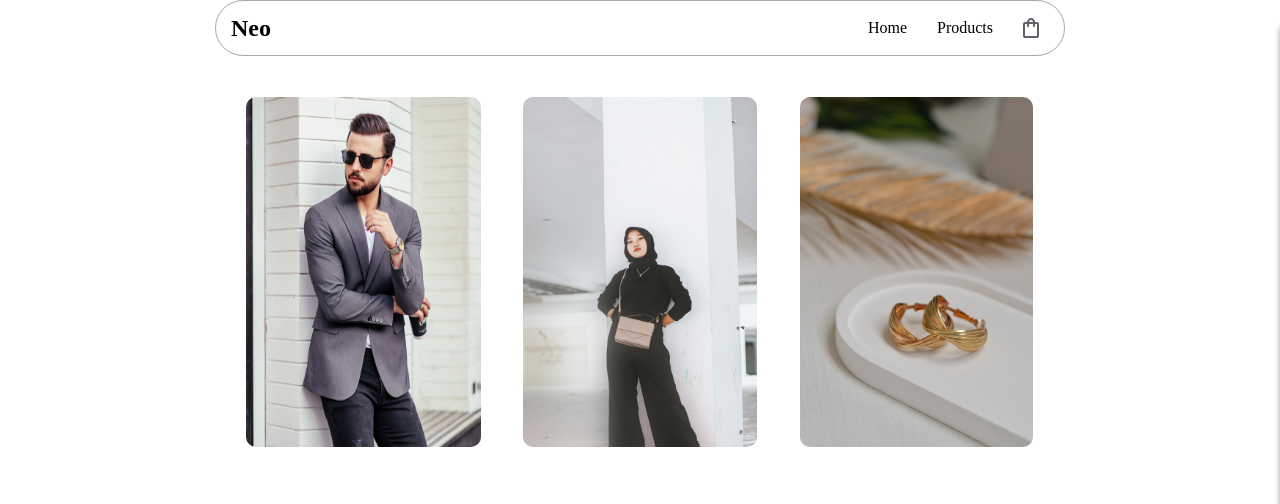
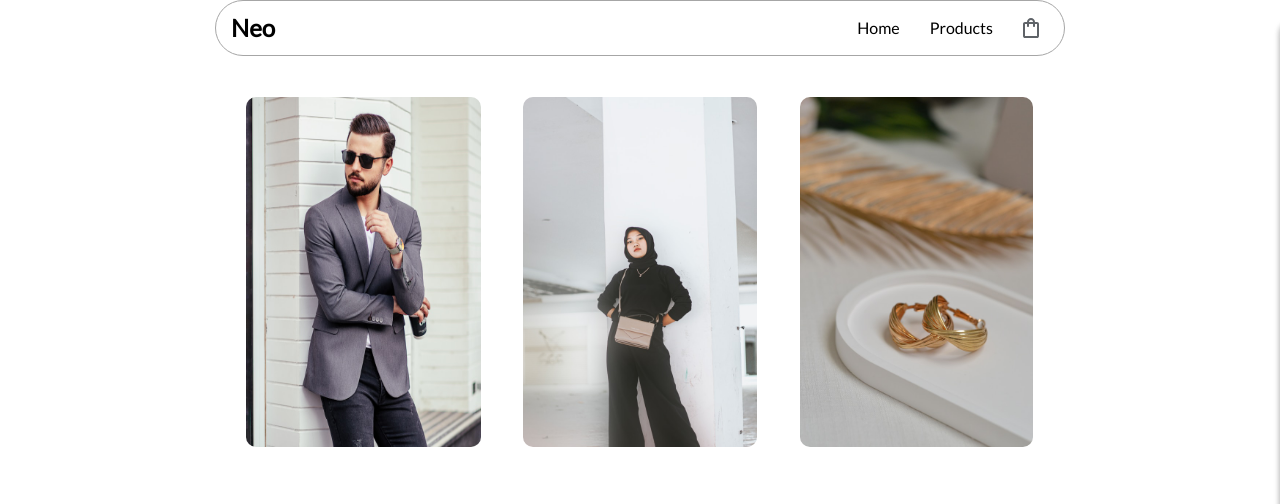
Before and after one commit to ehsan-saf/shopping-cart, a React (Vite) app: page / in a window 1280 px wide. Shown: the top 504 px of the page. Built offline with nearby package versions, Linux system fonts and the light colour scheme.

Commit message:
Change font

```diff
--- a/src/index.css
+++ b/src/index.css
@@ -37,3 +37,16 @@ h6 {
 #__next {
   isolation: isolate;
 }
+
+@font-face {
+  font-family: "lato";
+  src: url("./assets/fonts/Lato-Regular.ttf");
+  font-weight: 500;
+  font-size: normal;
+  font-display: swap;
+}
+
+html,
+body {
+  font-family: "lato", "Courier New", Courier, monospace;
+}
```
Also changed, not shown: src/assets/fonts/Lato-Regular.ttf (added).
